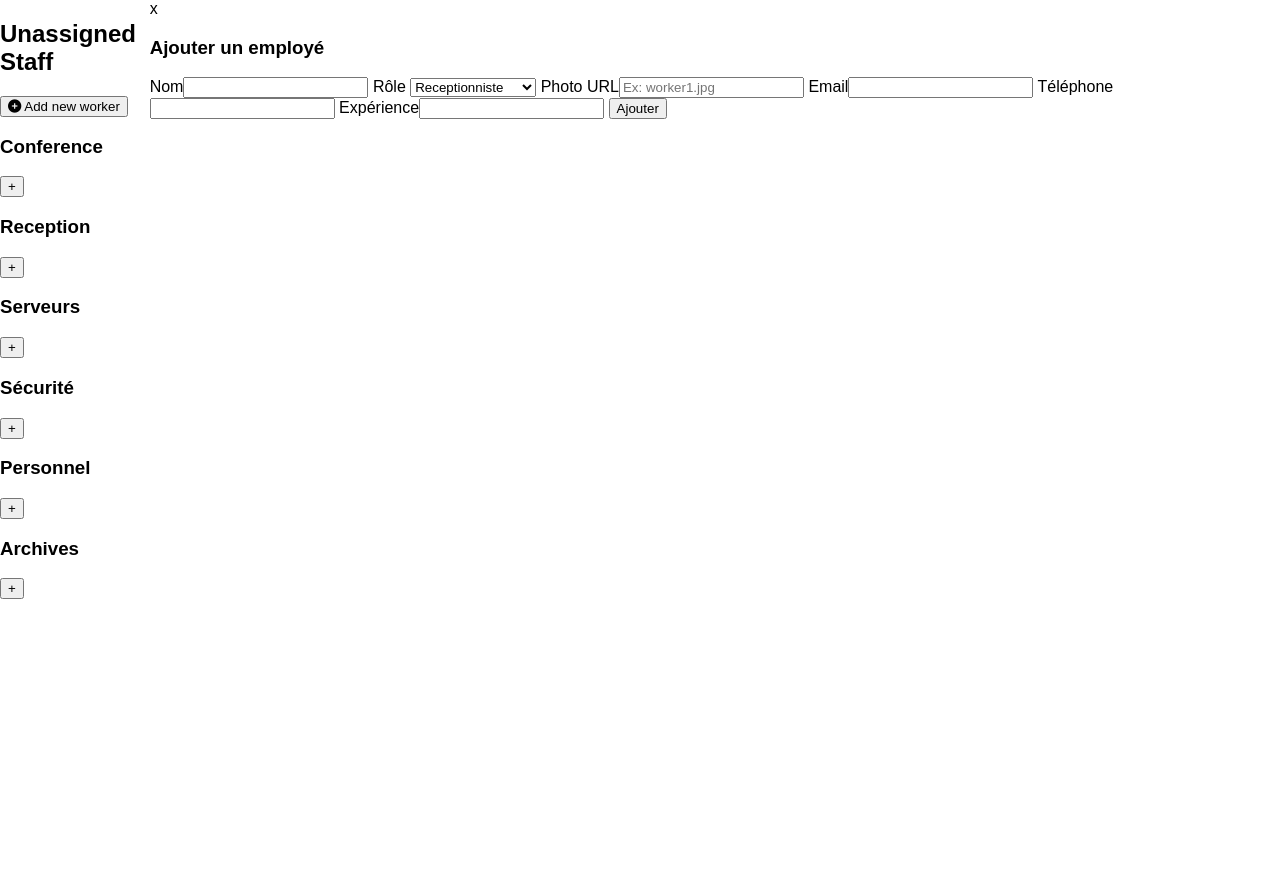
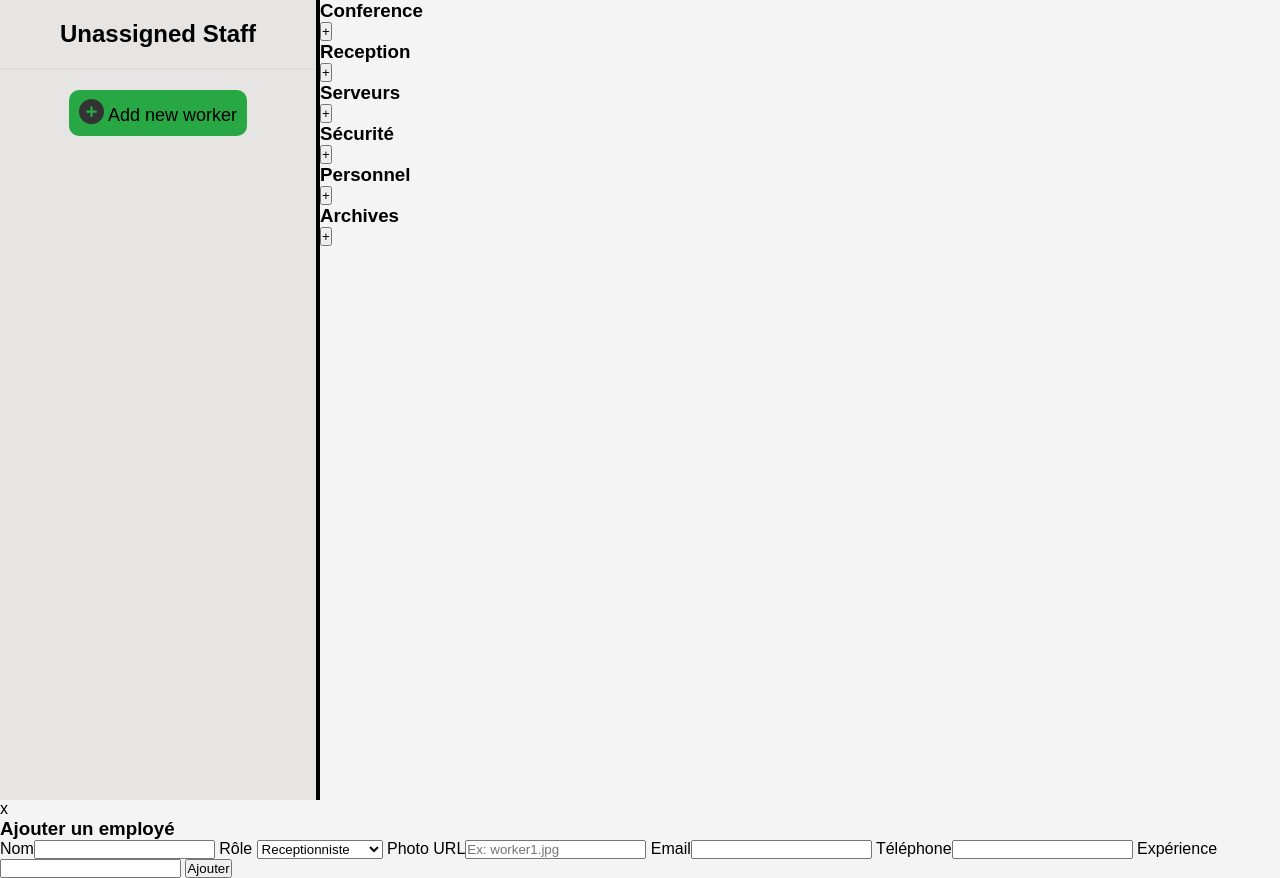
Before and after one commit to DoaeChemchaoui/WorkSphere, a plain HTML site: page index.html in a window 1280 px wide. Before the commit the page ends 800 px from the top, so only its background shows below. Drawn offline with Linux system fonts and the light colour scheme; a script that the page names is missing.

Commit message:
Style de la sidebar et bouton Add new worker

```diff
--- a/src/style.css
+++ b/src/style.css
@@ -1,40 +1,47 @@
+* {
+    margin:0;
+    padding:0;
+    box-sizing:border-box;
+}
 body {
-    margin: 0;
     font-family: Arial, sans-serif;
-    display: flex;
-    }
-
-header {
-    width: 300px;
-    height: 100vh;
-    background-color: #ffffff;
-    color: rgb(0, 0, 0);
-    display: flex;
-    flex-direction: column;
-    align-items: center;
-    padding: 20px;
-    box-sizing: border-box;
-    box-shadow: rgba(82, 82, 82, 0.2) 0px 0px 29px 0px;
-    }
-
-header h1 {
-    font-size: 20px;
-    margin-bottom: 30px;
-    text-align: center;
-    }
-
-header button {
-    width: 100%;
-    padding: 10px;
-    margin-bottom: 15px;
-    background-color: #4c8bf5;
-    color: white;
-    border: none;
-    border-radius: 5px;
-    cursor: pointer;
-    font-size: 16px;
-    }
-
-header button:hover {
-    background-color: #3570c6;
-    }
+    background:#f4f4f4;
+}
+.container {
+    display:grid;
+    grid-template-columns:1fr 3fr;
+    height:100vh;
+}
+.side {
+    background:rgba(222, 217, 217, 0.585);
+    height:100vh;
+    border-right:4px solid #000;
+    overflow-y:auto;
+}
+.side h2 {
+    text-align:center;
+    padding:20px;
+    border-bottom:2px solid #ddd;
+}
+.btn-add {
+    background:none;
+    border:none;
+    cursor:pointer;
+    display:block;
+    margin:20px auto;
+    padding:10px;
+    background-color: #28a745;
+    font-size: large;
+    border-radius: 10px;
+}
+.btn-add:hover {
+    background-color: #155023;
+}
+.btn-add i {
+    font-size:25px;
+    color:#333;
+    transition: all 0.3s ease;
+}
+.btn-add:hover i {
+    color:#28a745;
+}
```
